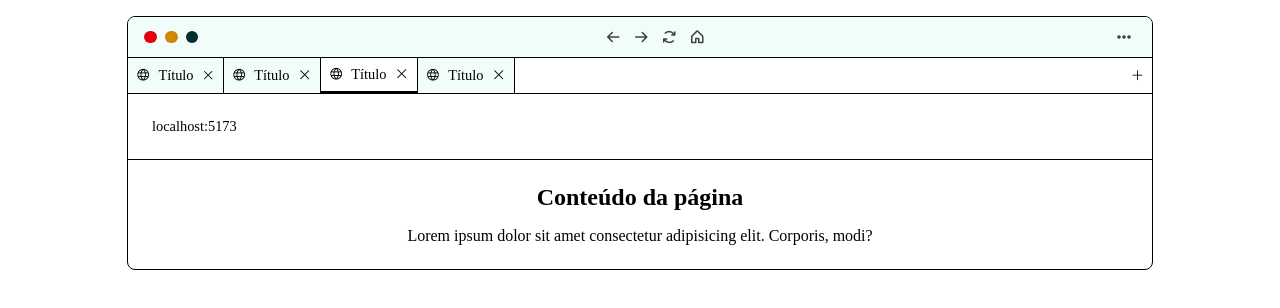
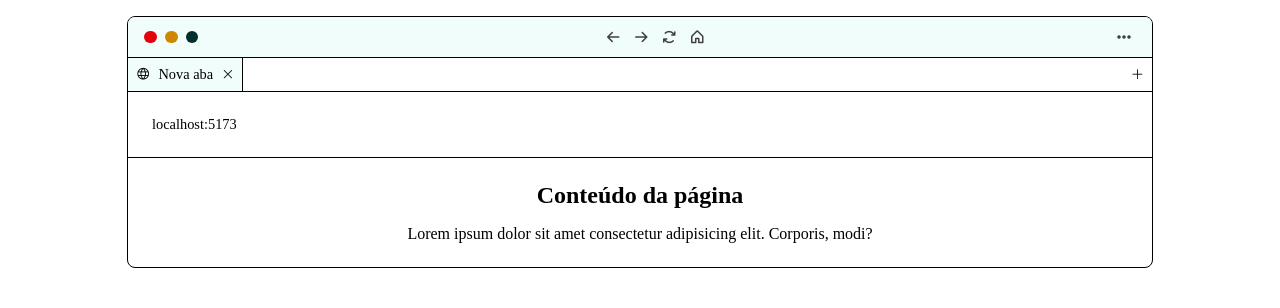
Before and after one commit to marcelosarinho/browser-tabs, a React (Vite) app: page / in a window 1280 px wide. Shown: the top 308 px of the page. Built offline with nearby package versions, Linux system fonts and the light colour scheme.

Commit message:
feat: tabs logic

```diff
--- a/src/App.tsx
+++ b/src/App.tsx
@@ -11,16 +11,27 @@ export type Tab = {
 }
 
 function App() {
-  const [tabs, setTabs] = useState<Tab[]>([]);
+  const [tabs, setTabs] = useState<Tab[]>([
+    { index: 0, name: 'Nova aba' },
+  ]);
 
-  function newTab() {
-    console.log(tabs.length);
+  function removeTab(index: number) {
+    setTabs(tabs.filter((tab) => tab.index !== index));
+  }
+
+  function addTab() {
+    const newTab: Tab = {
+      index: tabs.length,
+      name: 'Nova aba',
+    };
+
+    setTabs([...tabs, newTab]);
   }
 
   return (
     <main>
       <Header />
-      <Tabs tabs={tabs} />
+      <Tabs remove={removeTab} add={addTab} tabs={tabs} />
       <BrowserURL />
       <Content />
     </main>
--- a/src/components/Tabs.tsx
+++ b/src/components/Tabs.tsx
@@ -2,44 +2,23 @@ import type { Tab } from '../App';
 import TabIcon from './TabIcon';
 import './Tabs.css';
 
-export default function Tabs(props: { tabs: Tab[], onClick: VoidFunction }) {
-  const { tabs } = props;
+export default function Tabs(props: { tabs: Tab[], add: VoidFunction, remove: (index: number) => void }) {
+  const { tabs, add, remove } = props;
 
   return (
     <section className="tabs__header">
       <div className="tabs">
         {tabs.map((tab: Tab) => (
           <div key={tab.index} className="tabs__tab">
+            <TabIcon />
             <span>{tab.name}</span>
-            <button className="close">
-              <i className="ph ph-x close"></i>
+            <button onClick={() => remove(tab.index)} className="close">
+              <i className="ph ph-x"></i>
             </button>
           </div>
         ))}
-        <div className="tabs__tab">
-          <TabIcon />
-          <span>Título</span>
-          <button className="close">
-            <i className="ph ph-x close"></i>
-          </button>
-        </div>
-        <div className="tabs__tab">
-          <TabIcon />
-          <span>Título</span>
-          <i className="ph ph-x close"></i>
-        </div>
-        <div className="tabs__tab tabs__tab--active">
-          <TabIcon />
-          <span>Título</span>
-          <i className="ph ph-x close"></i>
-        </div>
-        <div className="tabs__tab">
-          <TabIcon />
-          <span>Título</span>
-          <i className="ph ph-x close"></i>
-        </div>
       </div>
-      <button className="tabs__add_button">
+      <button onClick={add} className="tabs__add_button">
         <i className="ph ph-plus"></i>
       </button>
     </section>
```
